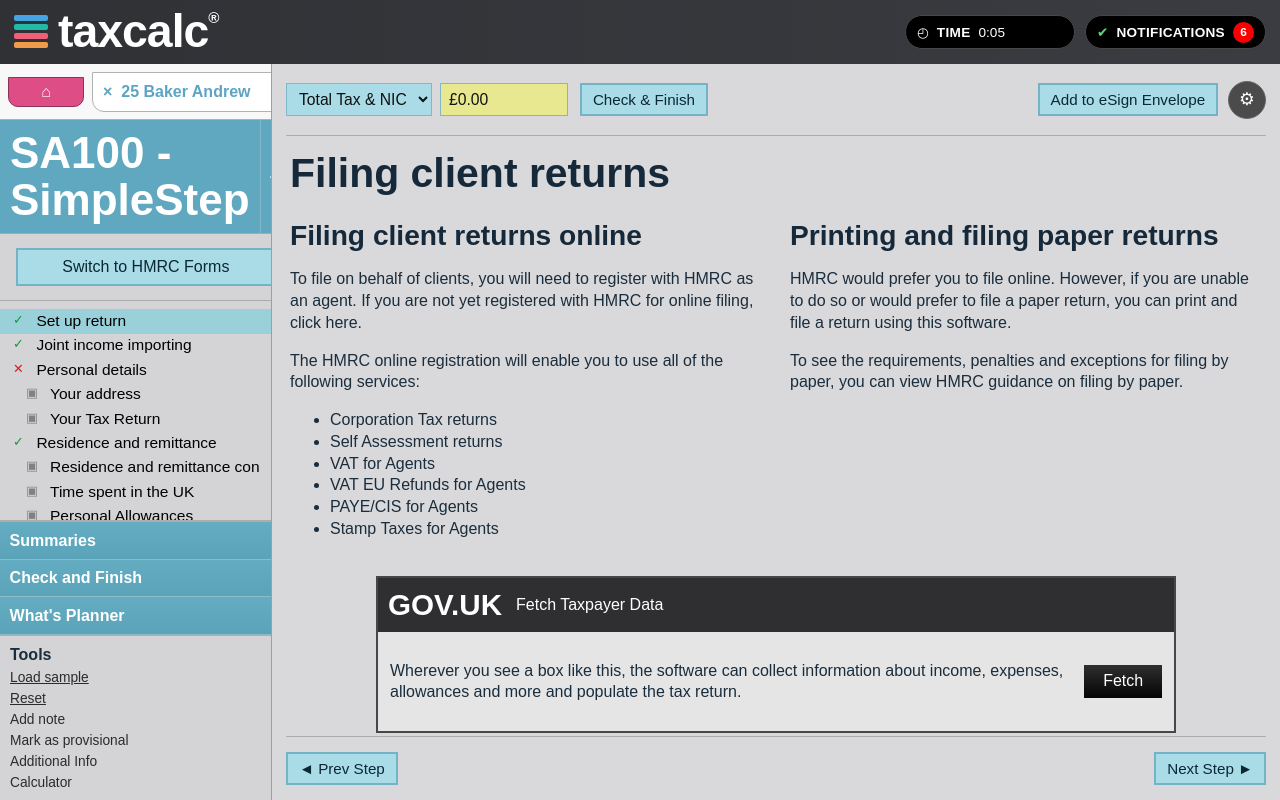
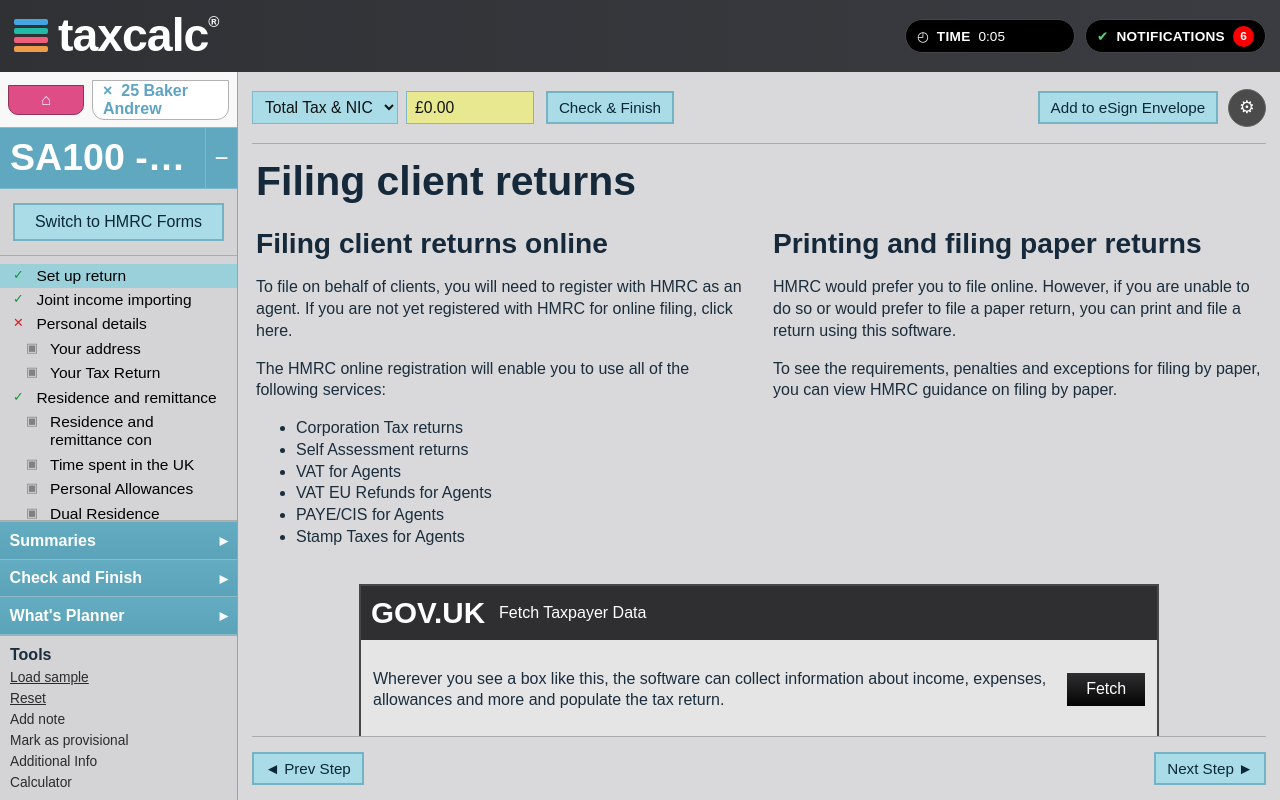
Before and after one commit to Ashh222/temptaxproject, a website: page public/index.html in a window 1280 px wide. Drawn offline with Linux system fonts and the light colour scheme.

Commit message:
Tune sidebar width and row input proportions to match references

```diff
--- a/public/styles.css
+++ b/public/styles.css
@@ -6,7 +6,7 @@
   --teal-strong: #60a8bf;
   --text: #1a2d3d;
   --shadow: 0 8px 22px rgba(0, 0, 0, 0.18);
-  --sidebar-w: clamp(252px, 17vw, 404px);
+  --sidebar-w: 254px;
 }
 
 * {
@@ -31,7 +31,7 @@
 }
 
 .tc-topbar {
-  height: 64px;
+  height: 72px;
   background: linear-gradient(90deg, #2f3135, #3a3c41);
   color: #fff;
   display: flex;
@@ -133,7 +133,7 @@
 .tc-shell {
   display: grid;
   grid-template-columns: var(--sidebar-w) minmax(0, 1fr);
-  height: calc(100vh - 64px);
+  height: calc(100vh - 72px);
   overflow: hidden;
 }
 
@@ -193,9 +193,12 @@
   background: var(--teal-strong);
   color: #fff;
   padding: 10px;
-  font-size: 2.75rem;
+  font-size: 2.35rem;
   font-weight: 700;
   line-height: 1.06;
+  white-space: nowrap;
+  overflow: hidden;
+  text-overflow: ellipsis;
 }
 
 .tc-collapse-btn {
@@ -505,7 +508,7 @@
 
 .tc-row {
   display: grid;
-  grid-template-columns: minmax(360px, 1fr) 250px;
+  grid-template-columns: minmax(360px, 1fr) 148px;
   align-items: center;
 }
 
@@ -556,7 +559,7 @@
 }
 
 .toggle-row {
-  grid-template-columns: minmax(360px, 1fr) 96px;
+  grid-template-columns: minmax(360px, 1fr) 82px;
 }
 
 .toggle-row input[type='checkbox'] {
@@ -704,7 +707,7 @@
 
 @media (max-width: 1280px) {
   .tc-shell {
-    grid-template-columns: 272px minmax(0, 1fr);
+    grid-template-columns: 238px minmax(0, 1fr);
   }
 
   .tc-right-tools p {
@@ -749,7 +752,7 @@
   .tc-sidebar {
     position: fixed;
     left: 0;
-    top: 64px;
+    top: 72px;
     bottom: 0;
     width: min(86vw, 320px);
     z-index: 120;
@@ -771,7 +774,7 @@
 
   .tc-backdrop {
     position: fixed;
-    inset: 64px 0 0;
+    inset: 72px 0 0;
     background: rgba(0, 0, 0, 0.35);
     z-index: 110;
   }
```
